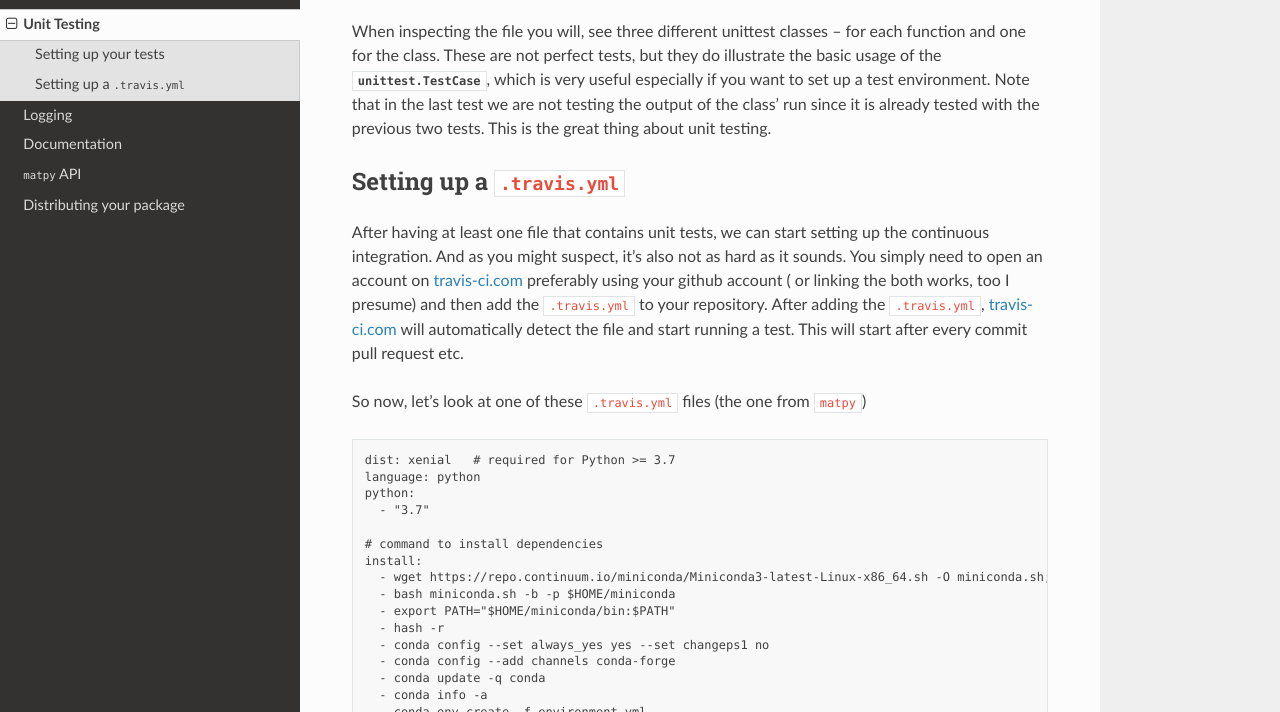
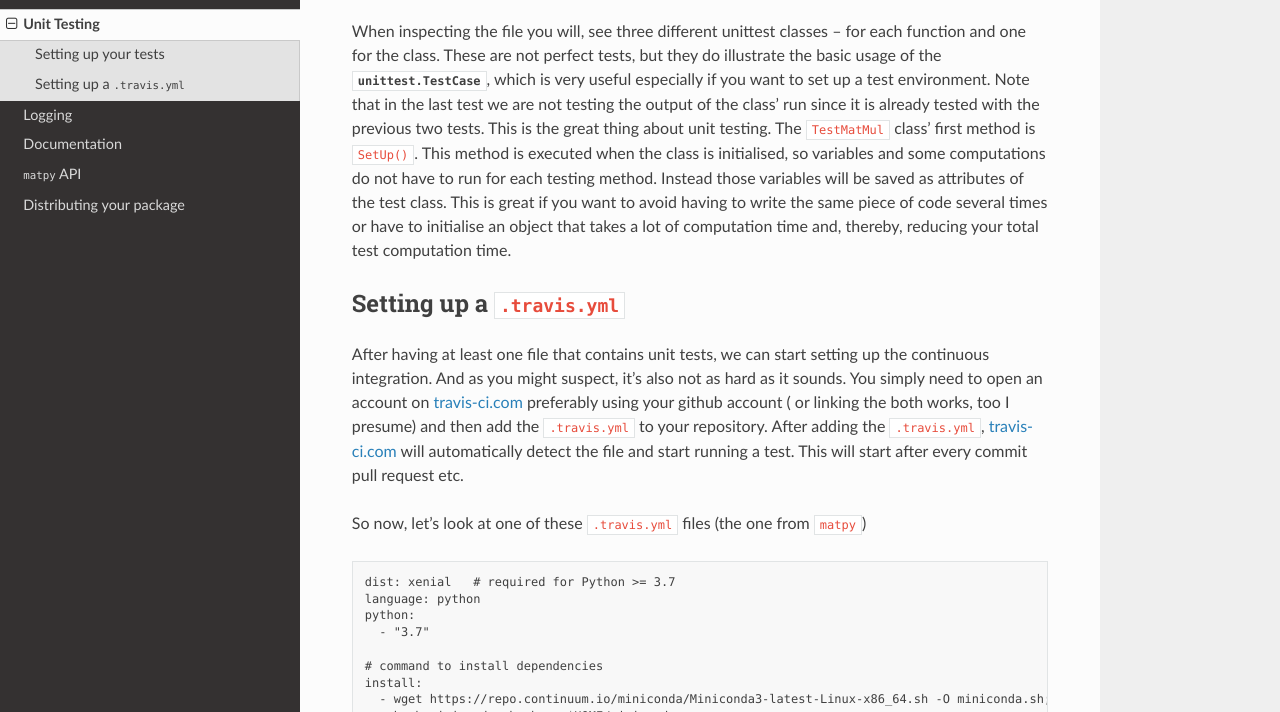
Before and after one commit to lsawade/how_to_make_a_python_package, a Sphinx documentation site: the page built from docs/source/chapters/unittesting.rst, in a window 1280 px wide and 900 px high, scrolled down 302 px, cut to the strip 188-900 px from the top of the window. Built offline with Sphinx 7.4.7 and the Read the Docs theme 2.0.0, drawn with Linux system fonts in a browser that asks for light colours.

Commit message:
added SetUp example in test.

```diff
--- a/docs/source/chapters/unittesting.rst
+++ b/docs/source/chapters/unittesting.rst
@@ -25,6 +25,12 @@ These are not perfect tests, but they do illustrate the basic usage of the
 set up a test environment. Note that in the last test we are not testing the
 output of the class' run since it is already tested with the previous two tests.
 This is the great thing about unit testing.
+The ``TestMatMul`` class' first method is ``SetUp()``. This method is executed
+when the class is initialised, so variables and some computations do not have to
+run for each testing method. Instead those variables will be saved as attributes
+of the test class. This is great if you want to avoid having to write the same
+piece of code several times or have to initialise an object that takes a lot of
+computation time and, thereby, reducing your total test computation time.
 
 
 Setting up a ``.travis.yml``
```
Also changed, not shown: 1 other file.
